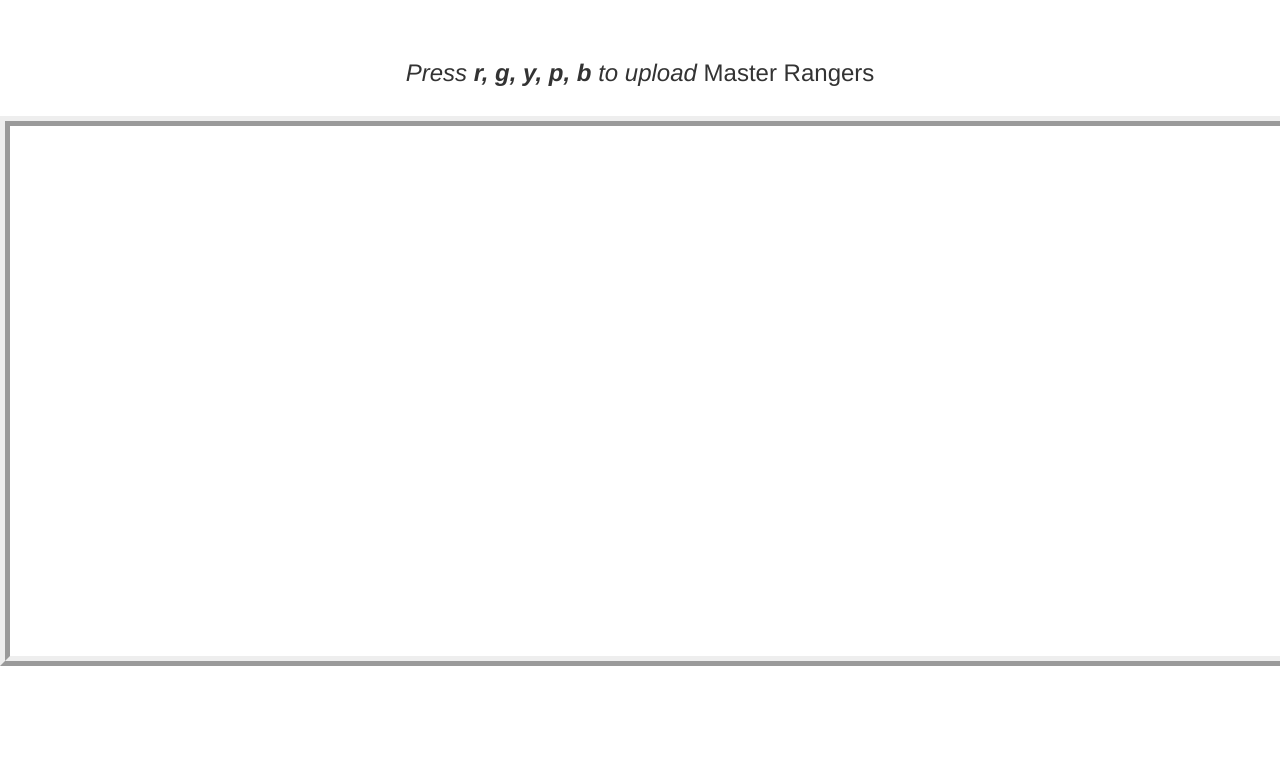
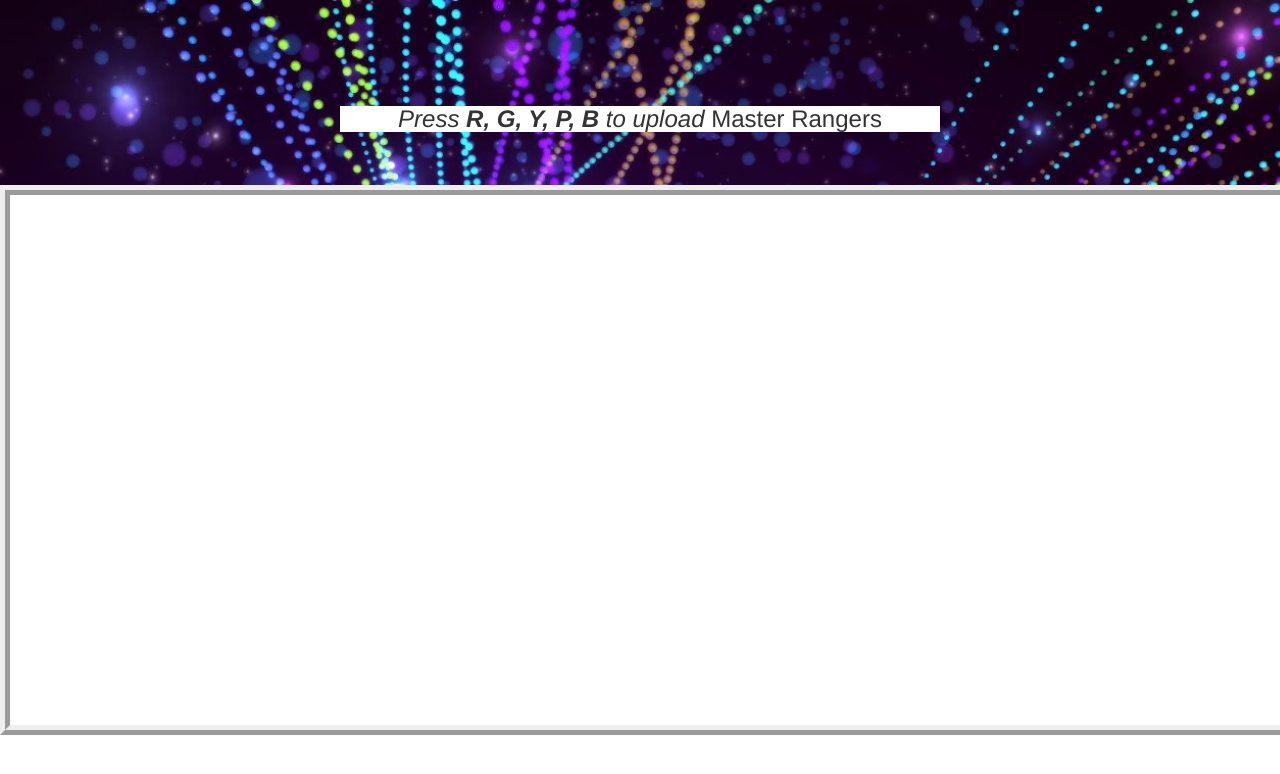
Before and after one commit to whjr2021/ADV_C93_Project, a plain HTML site: page index.html in a window 1280 px wide. Shown: the top 774 px of the page. Drawn offline with nearby package versions, Linux system fonts and the light colour scheme.

Commit message:
Update index.html

```diff
--- a/index.html
+++ b/index.html
@@ -13,10 +13,10 @@
 
 </head>
 
-<body class="body_backgorund">
+<body class="body_background">
 	<center>
 		<br></br>
-		<h3><i>Press <b>r, g, y, p, b </b> to upload</i> Master Rangers</h3>
+		<h3><i>Press <b>R, G, Y, P, B </b> to upload</i> Master Rangers</h3>
 		<br></br>
 		<canvas width="1500" height="550" id="myCanvas"></canvas>
 	</center>
```
